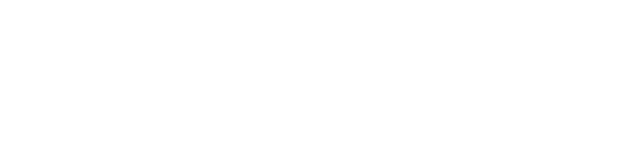
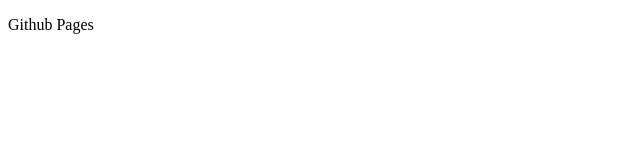
Before and after one commit to jack-data/jack-data.github.io, a plain HTML site: page index.html in a window 1280 px wide. Shown: the whole page, without its empty margins (0-640 px from the left). Drawn offline with Linux system fonts and the light colour scheme.

Commit message:
Update index.html

```diff
--- a/index.html
+++ b/index.html
@@ -6,6 +6,6 @@
     <title>Boiler Plate</title>
 </head>
 <body>
-
+    <p>Github Pages</p>
 </body>
 </html>
```
